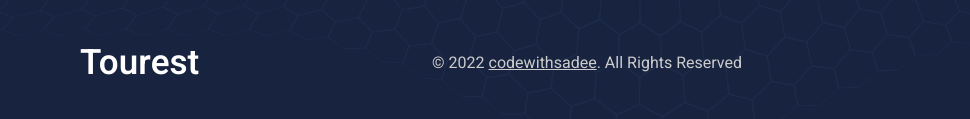
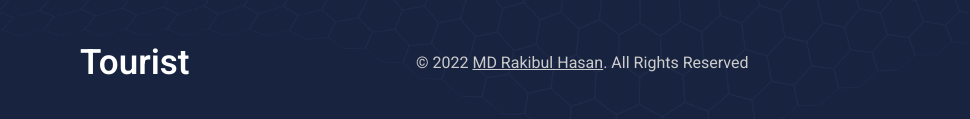
Before and after one commit to Rakibhasan-programmer/tourist, a plain HTML site: page index.html in a window 1280 px wide. Shown: the part 4544-4663 px from the top of the page, 0-970 px from the left. Drawn offline with nearby package versions, Linux system fonts and the light colour scheme; a web font is replaced by a local one.

Commit message:
some changes have been done

```diff
--- a/index.html
+++ b/index.html
@@ -772,10 +772,10 @@
 
       <div class="footer-bottom">
 
-        <a href="#" class="logo">Tourest</a>
+        <a href="#" class="logo">Tourist</a>
 
         <p class="copyright">
-          &copy; 2022 <a href="#" class="copyright-link">codewithsadee</a>. All Rights Reserved
+          &copy; 2022 <a href="#" class="copyright-link">MD Rakibul Hasan</a>. All Rights Reserved
         </p>
 
         <ul class="social-list">
```
Also changed, not shown: assets/css/style.css (+0 -31 lines).
